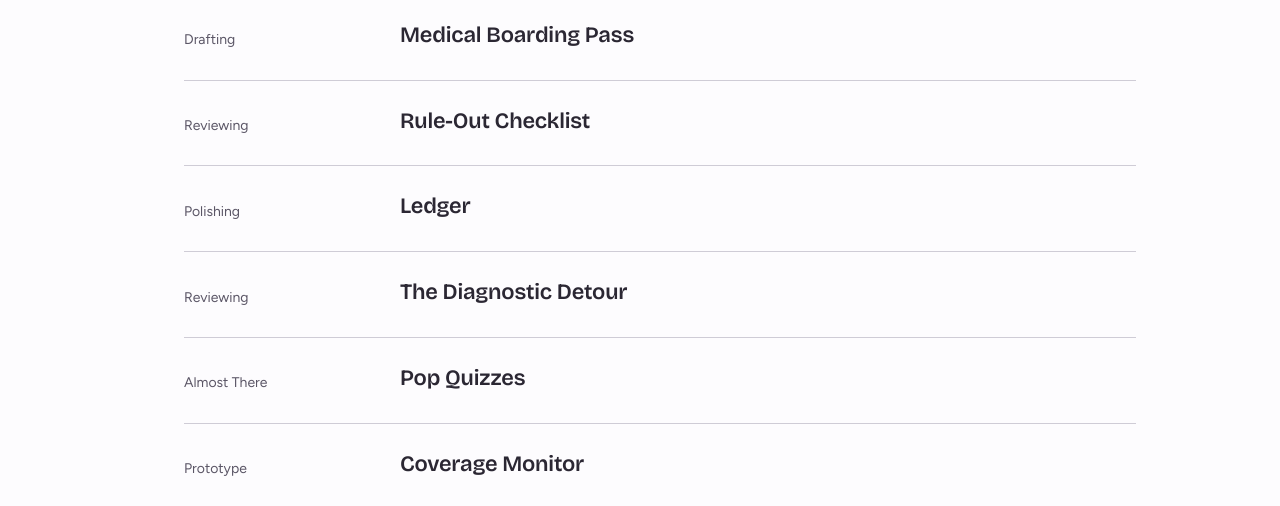
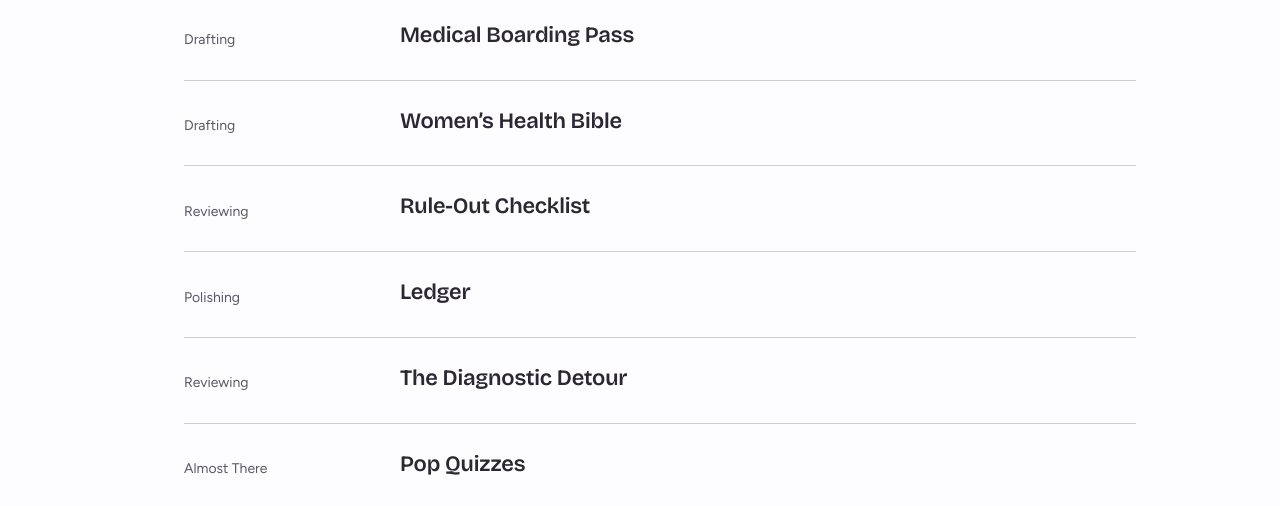
Before and after one commit to krit-rr/herada-monorepo, a plain HTML site: page site/projects/index.html in a window 1280 px wide. Shown: the part 291-797 px from the top of the page. Drawn offline with nearby package versions, Linux system fonts and the light colour scheme.

Commit message:
Projects page: Women's Health Bible, drafting, no link yet

```diff
--- a/site/projects/index.html
+++ b/site/projects/index.html
@@ -52,6 +52,12 @@
             </div>
           </li>
           <li>
+            <span class="hr-status">Drafting</span>
+            <div>
+              <h2>Women&rsquo;s Health Bible</h2>
+            </div>
+          </li>
+          <li>
             <span class="hr-status">Reviewing</span>
             <div>
               <h2><a href="/projects/rule-out-checklist/">Rule-Out Checklist</a></h2>
```
